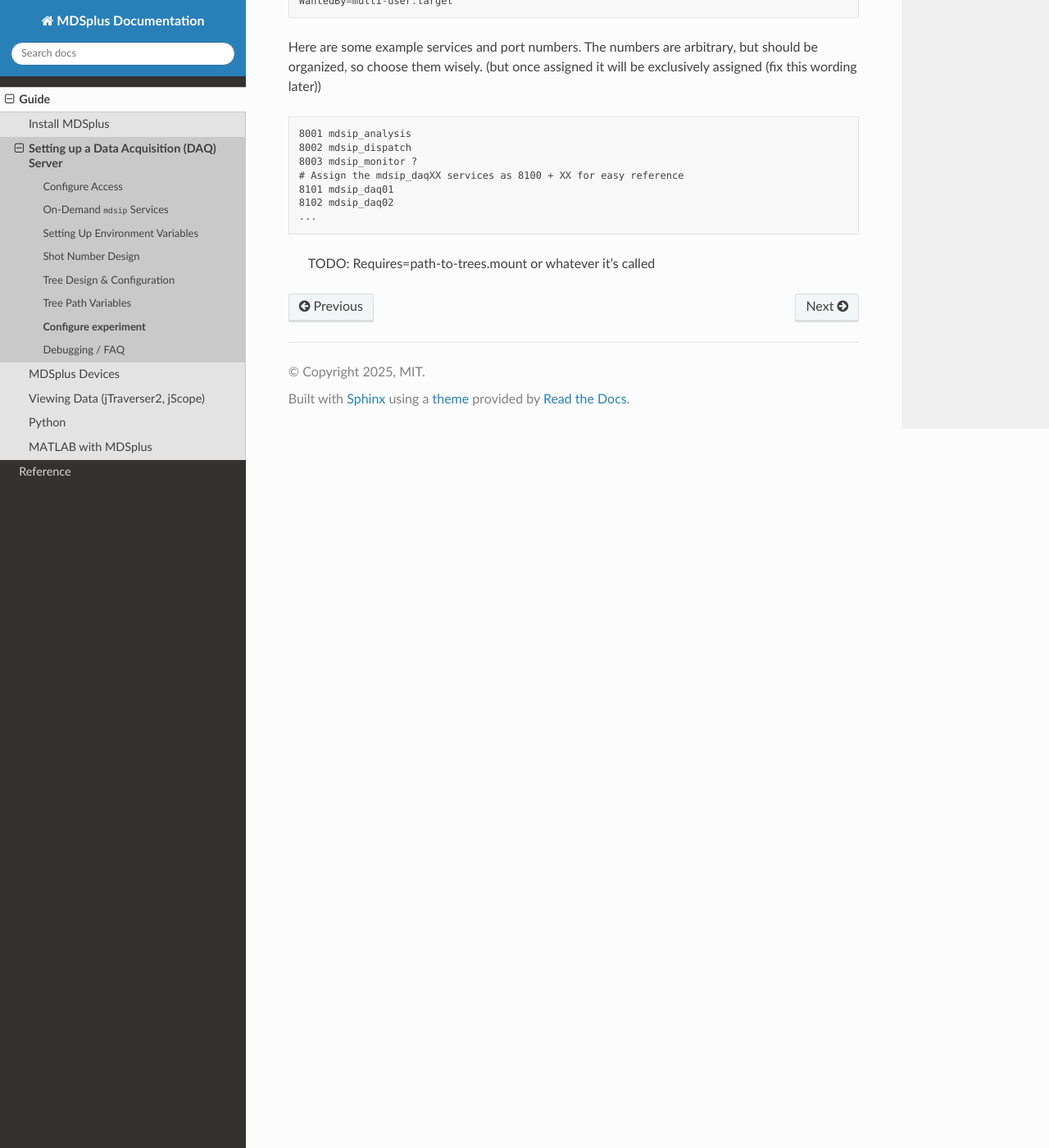
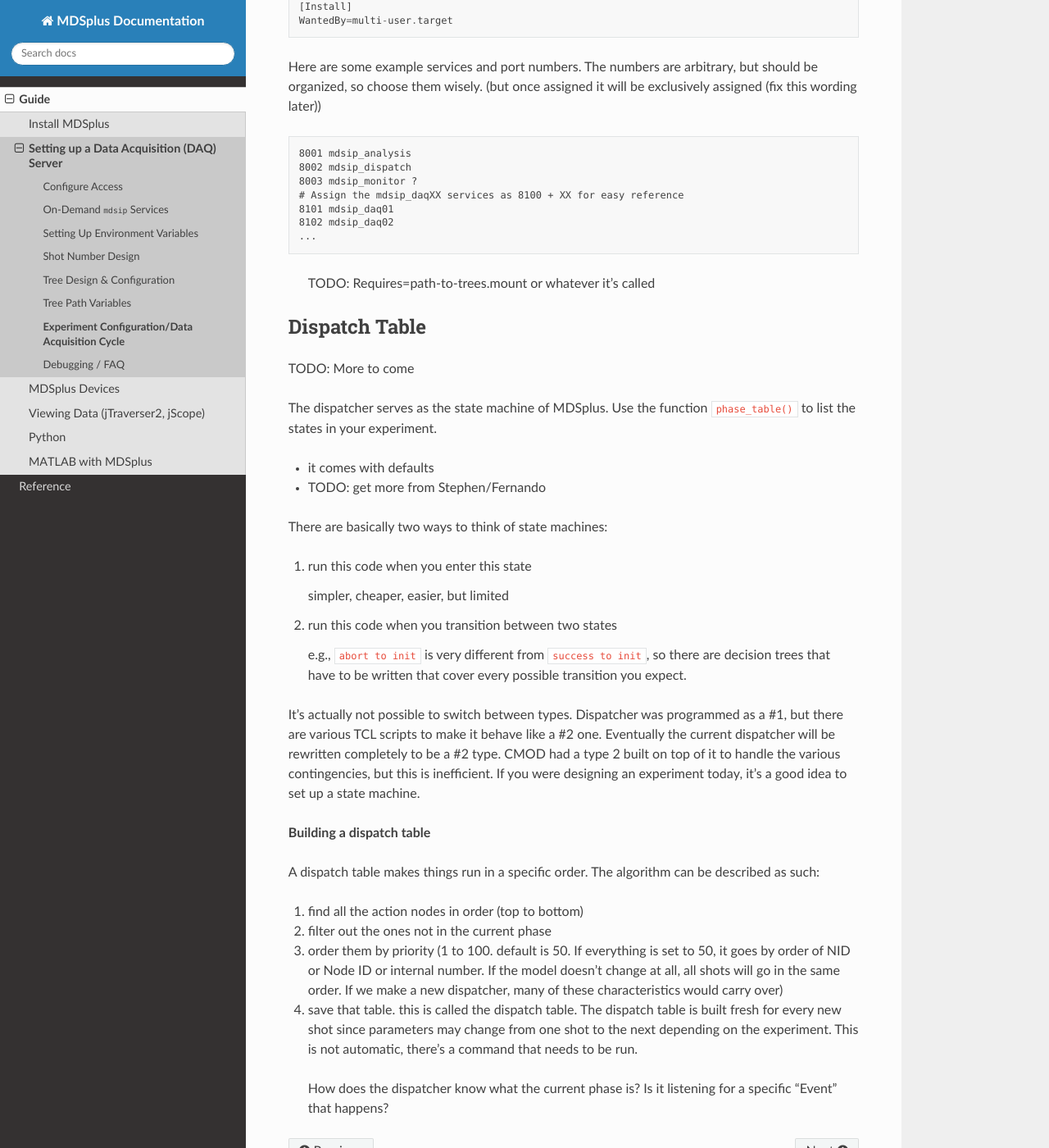
Before and after one commit to MDSplus/Documentation, a Sphinx documentation site: the page built from docs/guide/daq/experiment.md, in a window 1280 px wide and 1400 px high, scrolled down 1700 px. Shown: the whole window at 82% size. Built offline with Sphinx 7.4.7 and the Read the Docs theme 3.1.0, drawn with Linux system fonts in a browser that asks for light colours; pages that are not in the unit, such as notebooks, are missing from menus; some of the changed text lies outside the part shown.

Commit message:
minor updates

````diff
--- a/docs/guide/daq/experiment.md
+++ b/docs/guide/daq/experiment.md
@@ -1,5 +1,4 @@
-
-# Configure experiment
+# Experiment Configuration/Data Acquisition Cycle
 ![DAQdiagram_v2.svg](DAQdiagram_v2.svg)
 
 [diagram of data flow from digitizers to the daq server]
@@ -56,3 +55,38 @@ Here are some example services and port numbers. The numbers are arbitrary, but
 ```
 
 > TODO: Requires=path-to-trees.mount or whatever it's called
+
+
+
+## Dispatch Table
+TODO: More to come
+
+The dispatcher serves as the state machine of MDSplus. Use the function `phase_table()` to list the states in your experiment.
+* it comes with defaults
+* TODO: get more from Stephen/Fernando
+
+There are basically two ways to think of state machines:
+1. run this code when you enter this state
+
+    simpler, cheaper, easier, but limited
+
+2. run this code when you transition between two states
+
+    e.g., `abort to init` is very different from `success to init`, so there are decision trees that have to be written that cover every possible transition you expect.
+
+It's actually not possible to switch between types. Dispatcher was programmed as a #1, but there are various TCL scripts to make it behave like a #2 one. Eventually the current dispatcher will be rewritten completely to be a #2 type. CMOD had a type 2 built on top of it to handle the various contingencies, but this is inefficient. If you were designing an experiment today, it's a good idea to set up a state machine.
+
+**Building a dispatch table**
+
+A dispatch table makes things run in a specific order. The algorithm can be described as such:
+
+1. find all the action nodes in order (top to bottom)
+
+2. filter out the ones not in the current phase
+
+3. order them by priority (1 to 100. default is 50. If everything is set to 50, it goes by order of NID or Node ID or internal number. If the model doesn't change at all, all shots will go in the same order. If we make a new dispatcher, many of these characteristics would carry over)
+
+4. save that table. this is called the dispatch table. The dispatch table is built fresh for every new shot since parameters may change from one shot to the next depending on the experiment. This is not automatic, there's a command that needs to be run.
+
+
+> How does the dispatcher know what the current phase is? Is it listening for a specific "Event" that happens?
````
